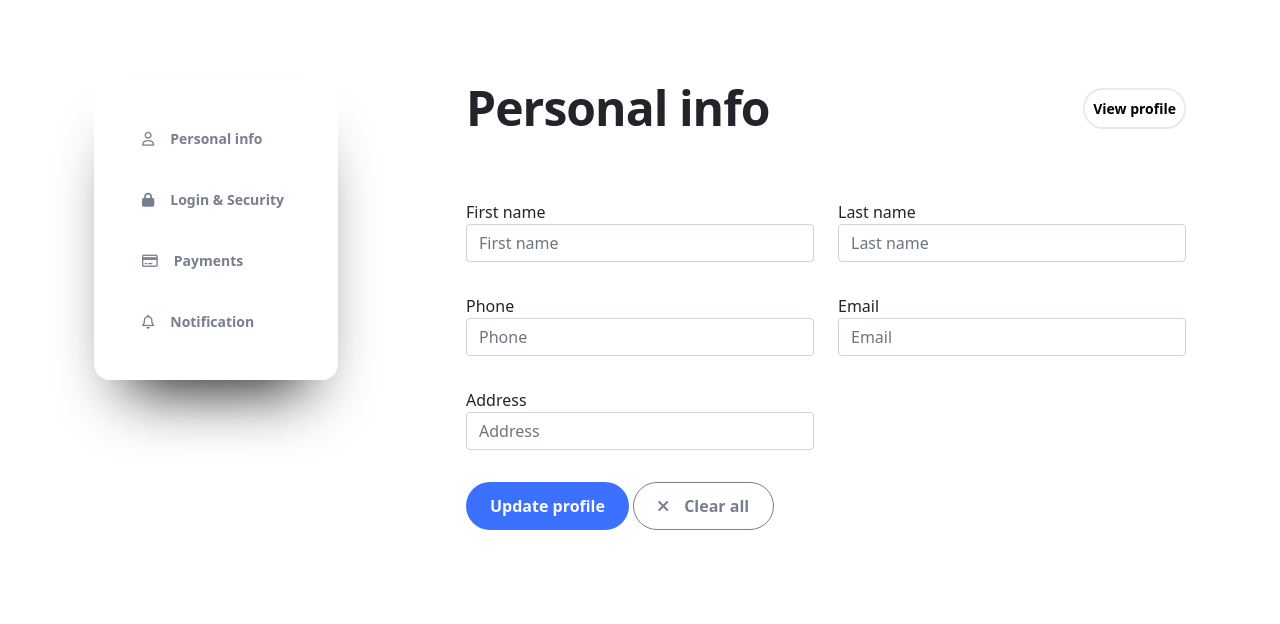
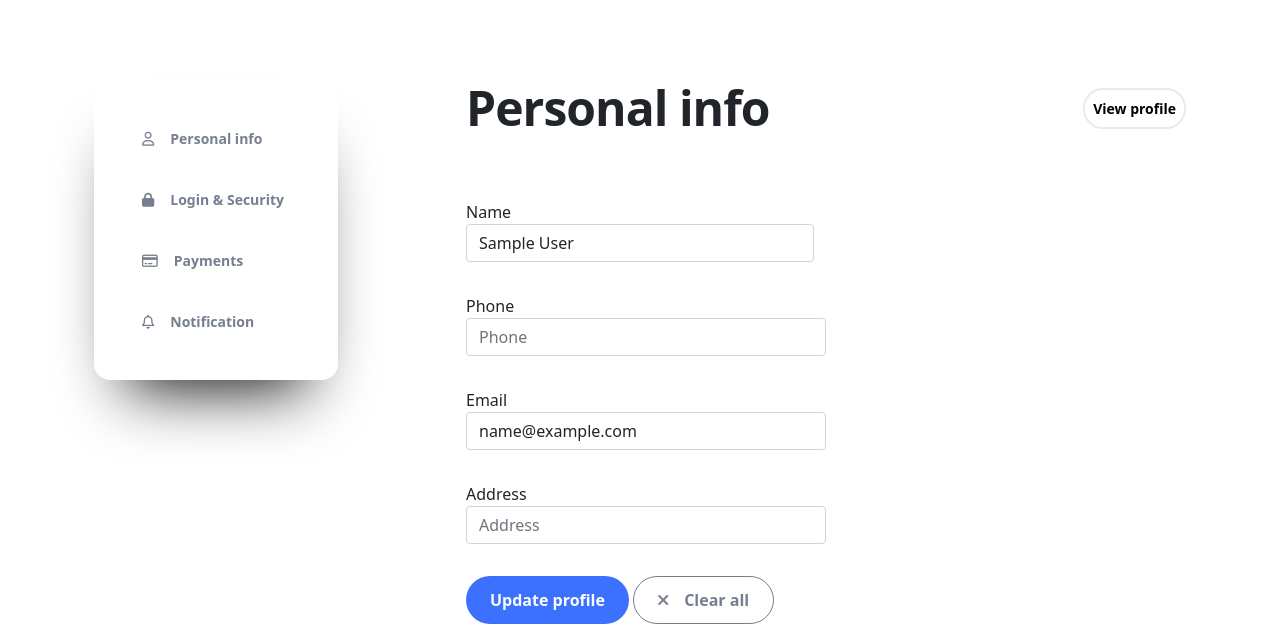
Before and after one commit to KienNguyen1911/ComputingProject, a Laravel app: page /personal-info in a window 1280 px wide. Shown: the part 408-1032 px from the top of the page. Before the commit the page ends 938 px from the top, so only its background shows below. Run offline with Laravel 9, Linux system fonts and the light colour scheme; the visitor is signed in with stand-in values (Sample User, id 1).

Commit message:
update profile

```diff
--- a/app/Http/Controllers/ProfileController.php
+++ b/app/Http/Controllers/ProfileController.php
@@ -30,4 +30,28 @@ class ProfileController extends Controller
         $user->save();
         return redirect()->back();
     }
+
+    public function getProfileUser(Request $request)
+    {
+        # code...
+        if(Auth::check()){
+            $user = Auth::user();
+            return view('user.personal-info', ['user' => $user]);
+        }else{
+            return redirect()->route('signin');
+        }
+    }
+
+    public function postProfileUser(Request $request)
+    {
+        # code...
+        $user = Auth::user();
+        $user->name = $request->name;
+        $user->email = $request->email;
+        $user->user_address = $request->user_address;
+        $user->user_phonenumber = $request->user_phonenumber;
+        $user->save();
+        return redirect()->back();
+
+    }
 }
--- a/resources/views/components/header.blade.php
+++ b/resources/views/components/header.blade.php
@@ -100,7 +100,7 @@
                                                 <i class="fa-regular fa-heart" style="margin-right: 10px"></i>
                                                 Your Wishlist
                                             </a></li>
-                                        <li><a class="dropdown-item" href="#">
+                                        <li><a class="dropdown-item" href="{{ route('personal-info') }}">
                                                 <i class="fa-regular fa-user" style="margin-right: 10px"></i>
                                                 Edit Profile
                                             </a></li>
--- a/resources/views/components/personal-info.blade.php
+++ /dev/null
@@ -1,114 +0,0 @@
-<!DOCTYPE html>
-<html lang="en">
-<head>
-    <meta charset="utf-8">
-    <meta name="viewport" content="width=device-width, initial-scale=1">
-    <title>Fleet</title>
-    <link href="https://cdn.jsdelivr.net/npm/bootstrap@5.2.2/dist/css/bootstrap.min.css" rel="stylesheet" integrity="sha384-Zenh87qX5JnK2Jl0vWa8Ck2rdkQ2Bzep5IDxbcnCeuOxjzrPF/et3URy9Bv1WTRi" crossorigin="anonymous">
-    <link rel="preconnect" href="https://fonts.googleapis.com">
-    <link rel="preconnect" href="https://fonts.gstatic.com" crossorigin>
-    <link href="https://fonts.googleapis.com/css2?family=DM+Sans&display=swap" rel="stylesheet">
-    <link href="{{asset('css/base.css')}}" rel="stylesheet">
-    <link rel="stylesheet" href="{{asset('css/header.css')}}">
-    <link rel="stylesheet" href="{{asset('css/personal-infor.css')}}">
-    <link rel="stylesheet" href="https://cdnjs.cloudflare.com/ajax/libs/font-awesome/6.2.0/css/all.min.css">
-</head>
-<body>
-    @include('components.header')
-    <div class="container">
-        <div class="section">
-            <div class="row">
-                <div class="col-6 col-md-4">
-                    <div class="section-menu">
-                        <a class="section-menu-link" href="#">
-                            <i class="fa-regular fa-user"></i> <span class="ms-3">Personal info</span>
-                        </a>
-                        <a class="section-menu-link" href="#">
-                            <i class="fa-solid fa-lock"></i> <span class="ms-3">Login & Security</span>
-                        </a>
-                        <a class="section-menu-link" href="#">
-                            <i class="fa-regular fa-credit-card"></i> <span class="ms-3">Payments</span>
-                        </a>
-                        <a class="section-menu-link" href="#">
-                            <i class="fa-regular fa-bell"></i> <span class="ms-3">Notification</span>
-                        </a>
-                    </div>
-                </div>
-                <div class="col-md-8">
-                    <div class="section-form">
-                        <div class="section-form-head">
-                            <div class="section-form-title">Personal info</div>
-                            <a class="section-form-button" href="">View profile</a>
-                        </div>
-                        <div class="section-form-body">
-                            <form action="">
-                                @csrf
-                                <div class="row">
-                                    <div class="col-12 col-md-6">
-                                        <div class="section-form-field">
-                                            <div class="section-form-field__title">
-                                                First name
-                                            </div>
-                                            <div class="section-form-field__input">
-                                                <input type="text" class="form-control" placeholder="First name" aria-label="First name">
-                                            </div>
-                                        </div>
-                                    </div>
-                                    <div class="col-12 col-md-6">
-                                        <div class="section-form-field">
-                                            <div class="section-form-field__title">
-                                                Last name
-                                            </div>
-                                            <div class="section-form-field__input">
-                                                <input type="text" class="form-control" placeholder="Last name" aria-label="Last name">
-                                            </div>
-                                        </div>
-                                    </div>
-                                </div>
-                                <div class="row">
-                                    <div class="col-12 col-md-6">
-                                        <div class="section-form-field">
-                                            <div class="section-form-field__title">
-                                                Phone
-                                            </div>
-                                            <div class="section-form-field__input">
-                                                <input type="text" class="form-control" placeholder="Phone" aria-label="Phone">
-                                            </div>
-                                        </div>
-                                    </div>
-                                    <div class="col-12 col-md-6">
-                                        <div class="section-form-field">
-                                            <div class="section-form-field__title">
-                                                Email
-                                            </div>
-                                            <div class="section-form-field__input">
-                                                <input type="text" class="form-control" placeholder="Email" aria-label="Email">
-                                            </div>
-                                        </div>
-                                    </div>
-                                </div>
-                                <div class="row">
-                                    <div class="col-12 col-md-6">
-                                        <div class="section-form-field">
-                                            <div class="section-form-field__title">
-                                                Address
-                                            </div>
-                                            <div class="section-form-field__input">
-                                                <input type="text" class="form-control" placeholder="Address" aria-label="Address">
-                                            </div>
-                                        </div>
-                                    </div>
-                                </div>
-                            </form>
-                        </div>
-                        <div class="section-form-control">
-                            <button class="section-form-control__update" type="submit" >Update profile</button>
-                            <button class="section-form-control__clear"><i class="fa-solid fa-xmark"></i><span class="ms-3">Clear all</span></button>
-                        </div>
-                    </div>
-                </div>
-            </div>
-        </div>
-    </div>
-</body>
-</html>
--- /dev/null
+++ b/resources/views/user/personal-info.blade.php
@@ -0,0 +1,109 @@
+<!DOCTYPE html>
+<html lang="en">
+
+<head>
+    <meta charset="utf-8">
+    <meta name="viewport" content="width=device-width, initial-scale=1">
+    <title>Fleet</title>
+    <link href="https://cdn.jsdelivr.net/npm/bootstrap@5.2.2/dist/css/bootstrap.min.css" rel="stylesheet"
+        integrity="sha384-Zenh87qX5JnK2Jl0vWa8Ck2rdkQ2Bzep5IDxbcnCeuOxjzrPF/et3URy9Bv1WTRi" crossorigin="anonymous">
+    <link rel="preconnect" href="https://fonts.googleapis.com">
+    <link rel="preconnect" href="https://fonts.gstatic.com" crossorigin>
+    <link href="https://fonts.googleapis.com/css2?family=DM+Sans&display=swap" rel="stylesheet">
+    <link href="{{ asset('css/base.css') }}" rel="stylesheet">
+    <link rel="stylesheet" href="{{ asset('css/header.css') }}">
+    <link rel="stylesheet" href="{{ asset('css/personal-infor.css') }}">
+    <link rel="stylesheet" href="https://cdnjs.cloudflare.com/ajax/libs/font-awesome/6.2.0/css/all.min.css">
+</head>
+
+<body>
+    @include('components.header')
+    <div class="container">
+        <div class="section">
+            <div class="row">
+                <div class="col-6 col-md-4">
+                    <div class="section-menu">
+                        <a class="section-menu-link" href="#">
+                            <i class="fa-regular fa-user"></i> <span class="ms-3">Personal info</span>
+                        </a>
+                        <a class="section-menu-link" href="#">
+                            <i class="fa-solid fa-lock"></i> <span class="ms-3">Login & Security</span>
+                        </a>
+                        <a class="section-menu-link" href="#">
+                            <i class="fa-regular fa-credit-card"></i> <span class="ms-3">Payments</span>
+                        </a>
+                        <a class="section-menu-link" href="#">
+                            <i class="fa-regular fa-bell"></i> <span class="ms-3">Notification</span>
+                        </a>
+                    </div>
+                </div>
+                <div class="col-md-8">
+                    <div class="section-form">
+                        <div class="section-form-head">
+                            <div class="section-form-title">Personal info</div>
+                            <a class="section-form-button" href="">View profile</a>
+                        </div>
+                        <div class="section-form-body">
+                            <form action="{{ route('postProfileUser') }}" method="POST">
+                                @csrf
+                                <div class="row">
+                                    <div class="col-12 col-md-6">
+                                        <div class="section-form-field">
+                                            <div class="section-form-field__title">
+                                                Name
+                                            </div>
+                                            <div class="section-form-field__input">
+                                                <input type="text" class="form-control" placeholder="Last name"
+                                                    aria-label="Last name" value="{{ $user->name }}" name="name">
+                                            </div>
+                                        </div>
+                                    </div>
+                                </div>
+                                <div class="col-12 col-md-6">
+                                    <div class="section-form-field">
+                                        <div class="section-form-field__title">
+                                            Phone
+                                        </div>
+                                        <div class="section-form-field__input">
+                                            <input type="text" class="form-control" placeholder="Phone"
+                                                aria-label="Phone" value="{{ $user->user_phonenumber }}" name="user_phonenumber">
+                                        </div>
+                                    </div>
+                                </div>
+                                <div class="col-12 col-md-6">
+                                    <div class="section-form-field">
+                                        <div class="section-form-field__title">
+                                            Email
+                                        </div>
+                                        <div class="section-form-field__input">
+                                            <input type="text" class="form-control" placeholder="Email"
+                                                aria-label="Email" value="{{ $user->email }}" name="email">
+                                        </div>
+                                    </div>
+                                </div>
+                                <div class="col-12 col-md-6">
+                                    <div class="section-form-field">
+                                        <div class="section-form-field__title">
+                                            Address
+                                        </div>
+                                        <div class="section-form-field__input">
+                                            <input type="text" class="form-control" placeholder="Address"
+                                                aria-label="Address" value="{{ $user->user_address }}" name="user_address">
+                                        </div>
+                                    </div>
+                                </div>
+                        </div>
+                        <div class="section-form-control">
+                            <button class="section-form-control__update" type="submit">Update profile</button>
+                            <button class="section-form-control__clear"><i class="fa-solid fa-xmark"></i><span
+                                    class="ms-3">Clear all</span></button>
+                        </div>
+                        </form>
+                    </div>
+                </div>
+            </div>
+        </div>
+    </div>
+</body>
+
+</html>
--- a/routes/web.php
+++ b/routes/web.php
@@ -55,9 +55,8 @@ Route::post('search', [SearchController::class, 'postSearch'])->name('postSearch
 Route::post('filter', [SearchController::class, 'postFilter'])->name('postFilter');
 
 
-Route::get('personal-info', function () {
-    return view('components.personal-info');
-});
+Route::get('personal-info', [ProfileController::class, 'getProfileUser'])->name('personal-info');
+Route::post('personal-info', [ProfileController::class, 'postProfileUser'])->name('postProfileUser');
 
 Route::get('profile', function () {
     return view('components.profile');
```
